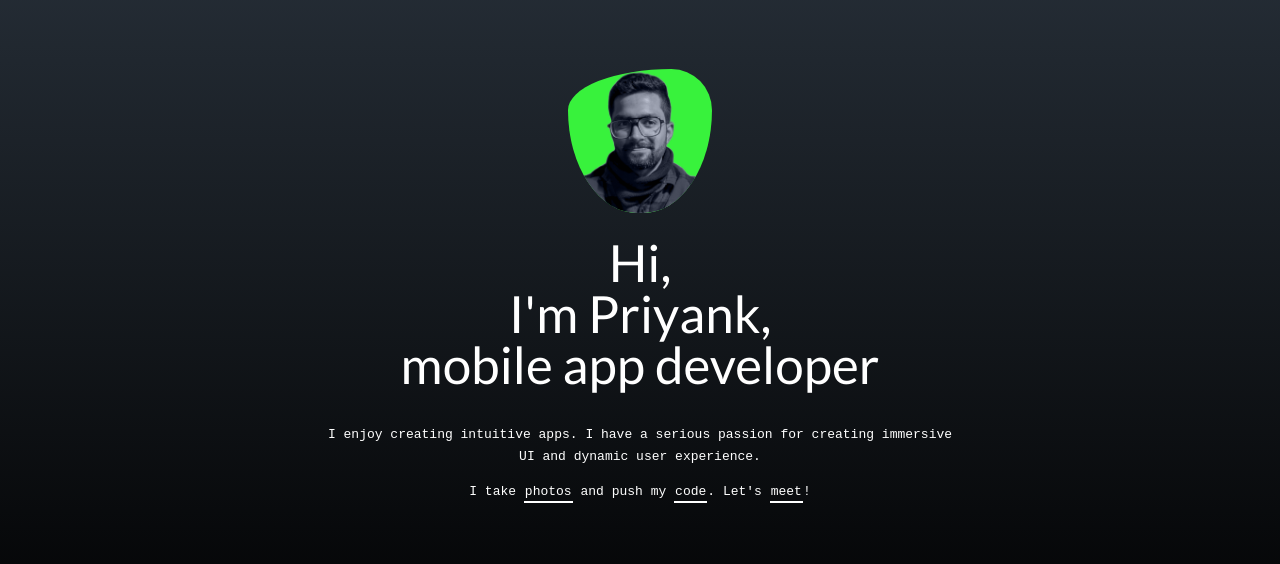
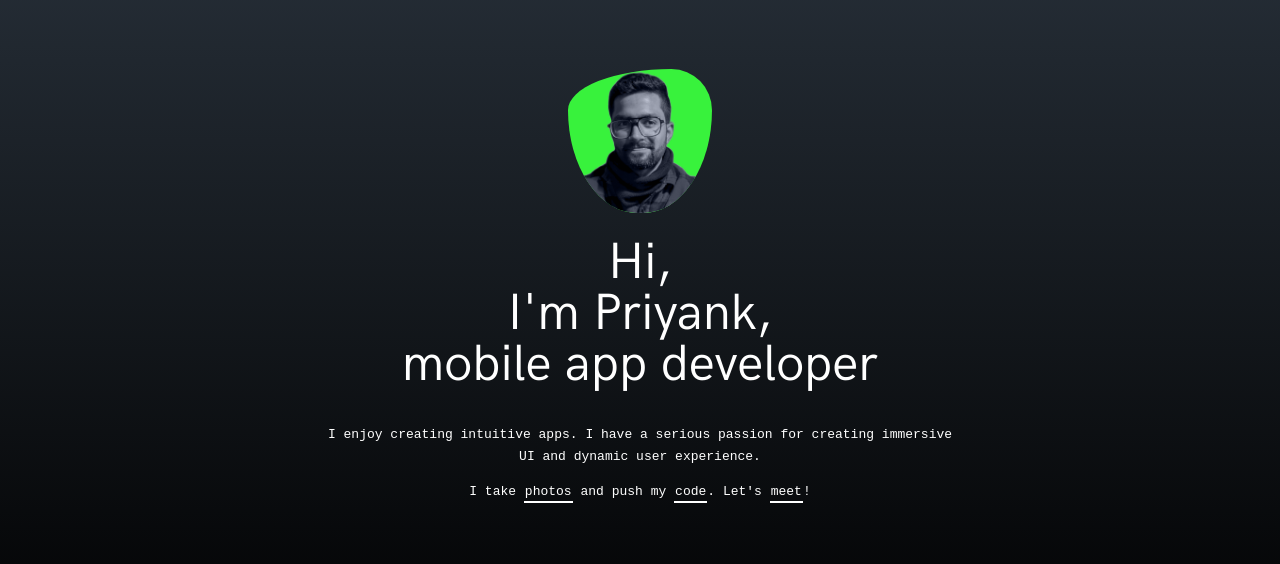
Before and after one commit to iamspd/my_portfolio_v2.0, a plain HTML site: page HTML/index.html in a window 1280 px wide. Shown: the part 114-678 px from the top of the page. Drawn offline with Linux system fonts and the light colour scheme; a web font is replaced by a local one.

Commit message:
title fonts updated

```diff
--- a/HTML/index.html
+++ b/HTML/index.html
@@ -82,7 +82,7 @@
         background: linear-gradient(to top, #000000, #29323c); /* W3C, IE 10+/ Edge, Firefox 16+, Chrome 26+, Opera 12+, Safari 7+ */ }
 
 		p { font-family: 'Overpass Mono', monospace; font-weight: 300; font-size: small}
-        h1 { font-family: Lato, sans-serif; font-weight: 500; }
+        h1 { font-weight: 400; }
 
     </style>
 
```
